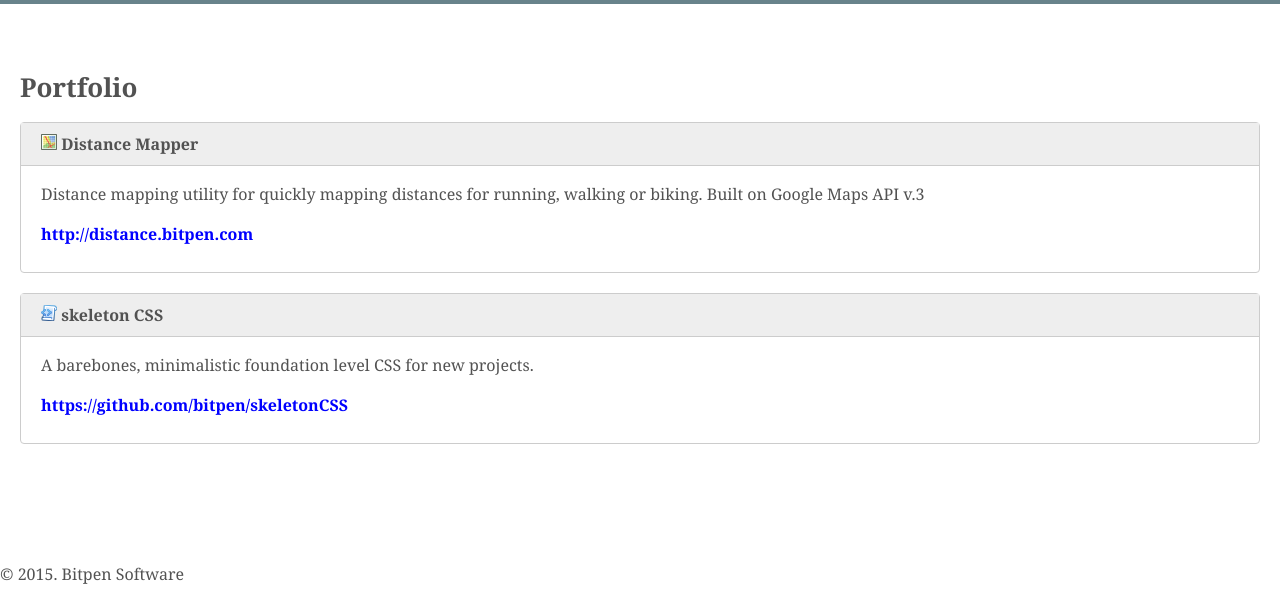
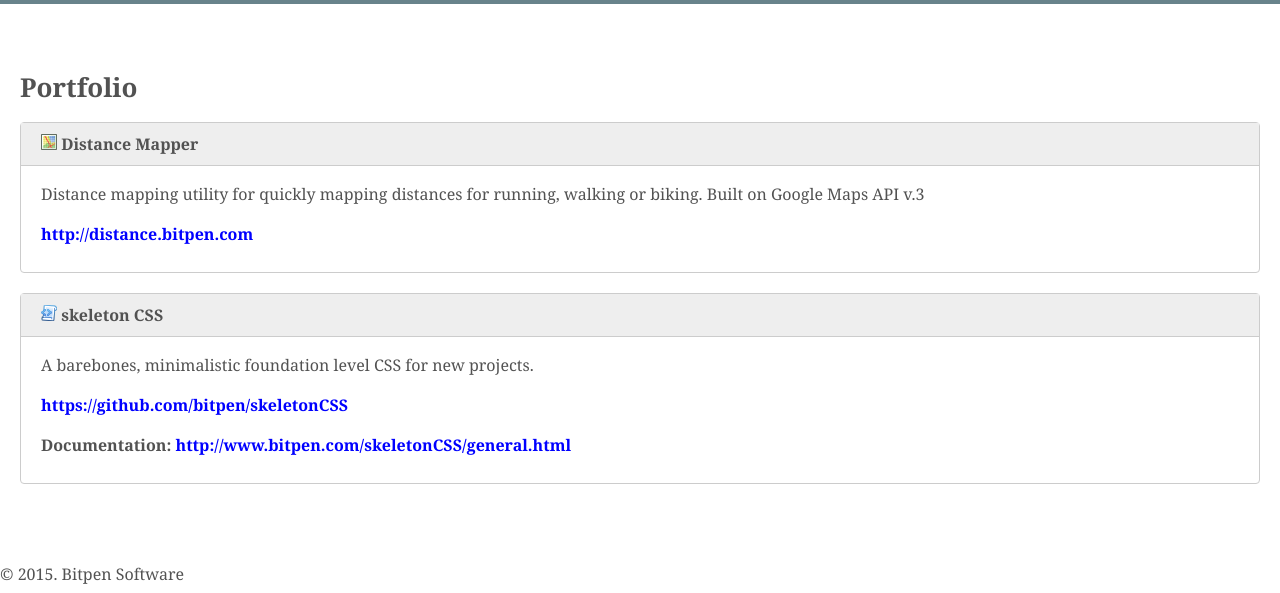
Before and after one commit to bitpen/bitpen.com, a plain HTML site: page index.html in a window 1280 px wide. Shown: the part 207-800 px from the top of the page. Drawn offline with Linux system fonts and the light colour scheme.

Commit message:
Add documentation link for skeleton CSS

```diff
--- a/index.html
+++ b/index.html
@@ -60,6 +60,11 @@
             https://github.com/bitpen/skeletonCSS
           </a>
         </p>
+         <p><strong>Documentation:</strong>
+          <a href='http://www.bitpen.com/skeletonCSS/general.html'>
+            http://www.bitpen.com/skeletonCSS/general.html
+          </a>
+        </p>
       </div>
     </div>
     <footer>
```
